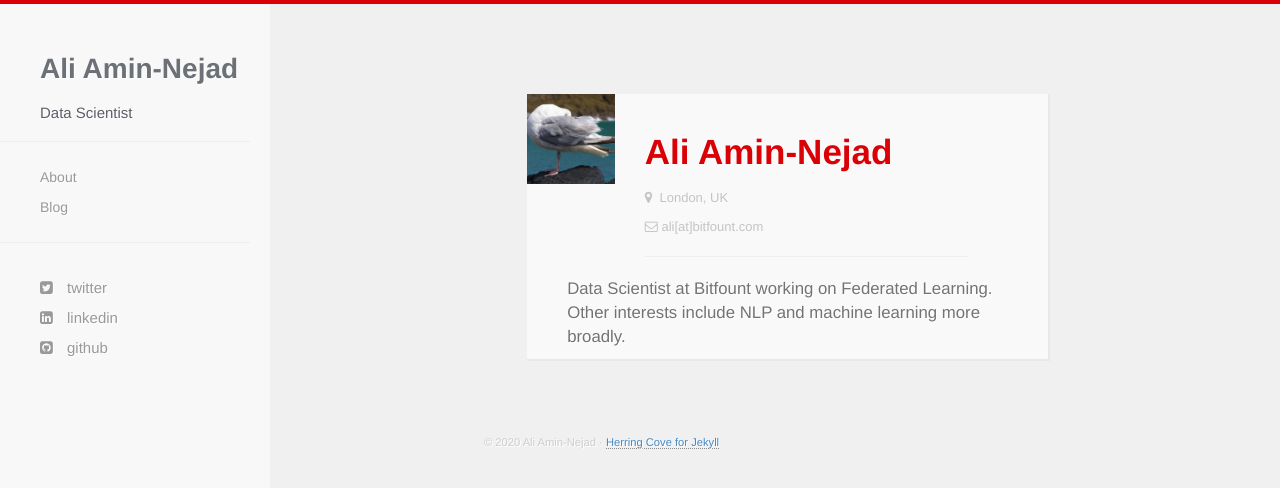
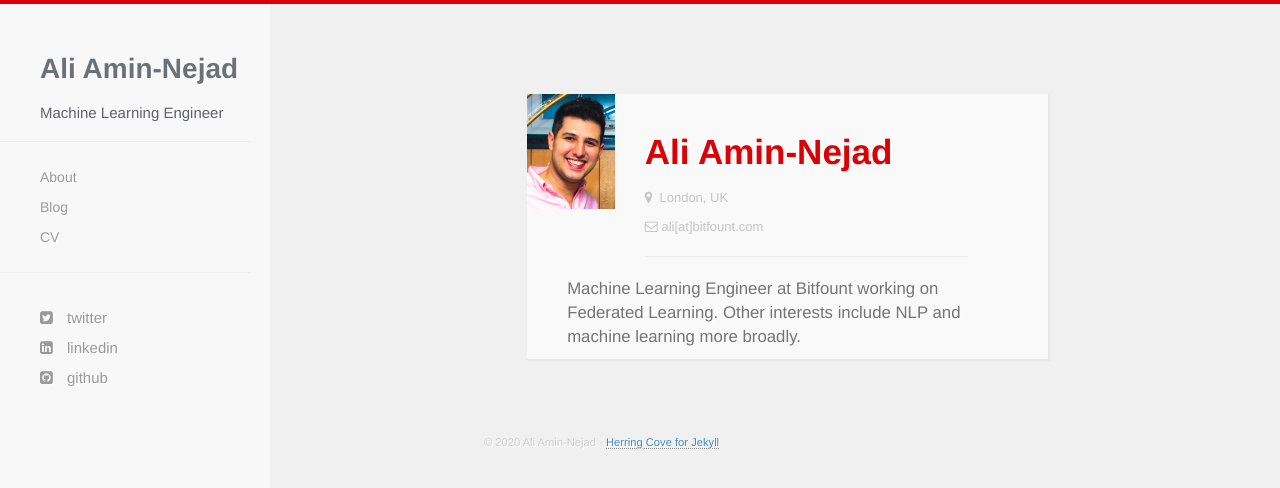
Before and after one commit to amin-nejad/amin-nejad.github.io, a Jekyll site: the page built from about.html, in a window 1280 px wide. Shown: the top 488 px of the page. Built offline with Jekyll 4.4.1, drawn with Linux system fonts in a browser that asks for light colours; nearby versions of some CDN libraries.

Commit message:
minor changes

```diff
--- a/_config.yml
+++ b/_config.yml
@@ -1,7 +1,7 @@
 name: Ali Amin-Nejad
 title: Ali Amin-Nejad
 author: Ali Amin-Nejad
-description: Data Scientist
+description: Machine Learning Engineer
 baseurl:
 github: http://www.github.com/amin-nejad
 twitter: http://www.twitter.com/amin_nejad
@@ -12,6 +12,8 @@ disqus: amin_nejad
 layout: default
 comments: true
 
+plugins:
+    - jekyll-redirect-from
 
 highlighter: rouge
 
--- a/_includes/navigation.html
+++ b/_includes/navigation.html
@@ -11,8 +11,14 @@
     </div>
     <div class="navbar-collapse collapse">
       <ul class="nav navbar-nav">
-        <li><a href="{{ site.baseurl }}/about.html">About</a></li>
-        <li><a href="{{ site.baseurl }}/blog.html">Blog</a></li>
+        <li><a href="{{ site.baseurl }}/about">About</a></li>
+        <li><a href="{{ site.baseurl }}/blog">Blog</a></li>
+        <li><a href="{{ site.baseurl }}/cv">CV</a></li>
+      </ul>
+      <ul id="social-wrapper">
+        <li> <a href="{{ site.twitter }}" target="_blank"><em class="fa fa-twitter-square"></em> twitter</a></li>
+        <li> <a href="{{ site.linkedin }}" target="_blank"><em class="fa fa-linkedin-square"></em> linkedin</a> </li>
+        <li> <a href="{{ site.github }}" target="_blank"><em class="fa fa-github-square"></em> github</a> </li>
       </ul>
     </div>
     <!--/.nav-collapse -->
@@ -28,13 +34,14 @@
       <h3>{{ site.description }}</h3>
     </li>
     <hr />
-    <li><a href="{{ site.baseurl }}/about.html">About</a></li>
-    <li><a href="{{ site.baseurl }}/blog.html">Blog</a></li>
+    <li><a href="{{ site.baseurl }}/about">About</a></li>
+    <li><a href="{{ site.baseurl }}/blog">Blog</a></li>
+    <li><a href="{{ site.baseurl }}/cv">CV</a></li>
     <hr />
     <div id="social-wrapper">
-      <li> <a href="{{ site.twitter }}" target="_blank"><i class="fa fa-twitter-square"></i> twitter</a></li>
-      <li> <a href="{{ site.linkedin }}" target="_blank"><i class="fa fa-linkedin-square"></i> linkedin</a> </li>
-      <li> <a href="{{ site.github }}" target="_blank"><i class="fa fa-github-square"></i> github</a> </li>
+      <li> <a href="{{ site.twitter }}" target="_blank"><em class="fa fa-twitter-square"></em> twitter</a></li>
+      <li> <a href="{{ site.linkedin }}" target="_blank"><em class="fa fa-linkedin-square"></em> linkedin</a> </li>
+      <li> <a href="{{ site.github }}" target="_blank"><em class="fa fa-github-square"></em> github</a> </li>
     </div>
   </ul>
 </div>
--- a/about.html
+++ b/about.html
@@ -7,7 +7,7 @@ title: About
       <div class="user-card">
         <div class="row">
           <div class="card col-md-3">
-            <img src="{{ site.baseurl }}/images/self.jpg">
+            <img src="{{ site.baseurl }}/images/self.png">
           </div>
           <div class="col-md-9">
             <h1>{{ site.name }}</h1>
@@ -18,7 +18,8 @@ title: About
         </div>
         <div class="row">
           <div class="col-md-12 letter">
-            <p>Data Scientist at Bitfount working on Federated Learning. Other interests include NLP and machine
+            <p>Machine Learning Engineer at Bitfount working on Federated Learning. Other interests include NLP and
+              machine
               learning more broadly. </p>
           </div>
         </div>
--- a/index.html
+++ b/index.html
@@ -35,7 +35,7 @@ title: Herring Cove
   {% assign fresh_tag = '' %}
   {% endfor %}
   <ul>
-    <a href="{{ site.baseurl }}/blog.html">View More...</a>
+    <a href="{{ site.baseurl }}/blog">View More...</a>
   </ul>
 </div>
 {% endif %}
```
Also changed, not shown: cv.md (added, +6 -0 lines), images/cc.jpg (deleted), images/jt.jpg (deleted), images/screenshot2.png (deleted), images/self.jpg (deleted), images/self.png (added), 1 other file.
